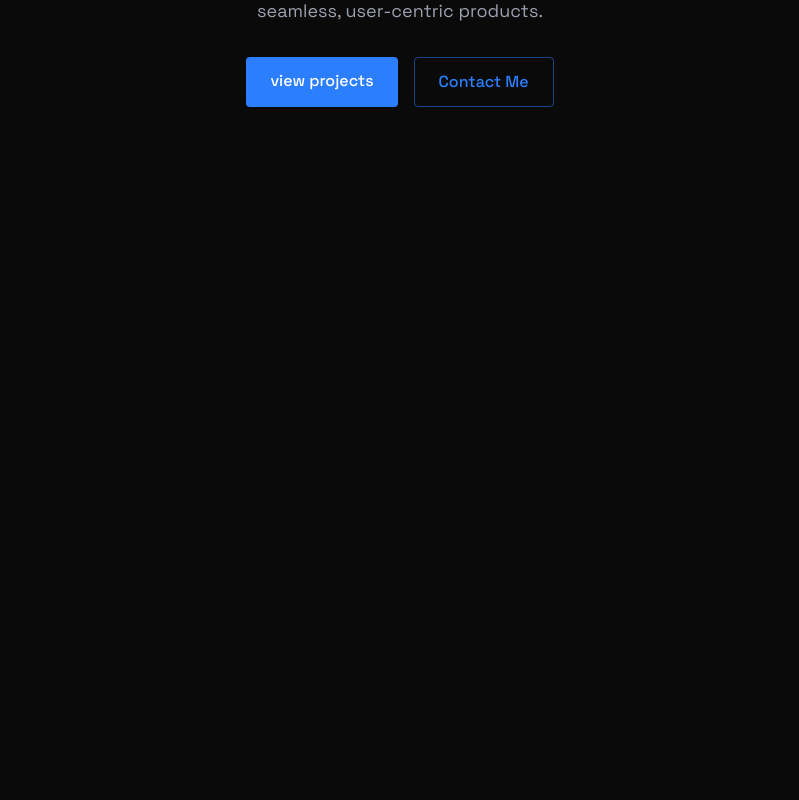
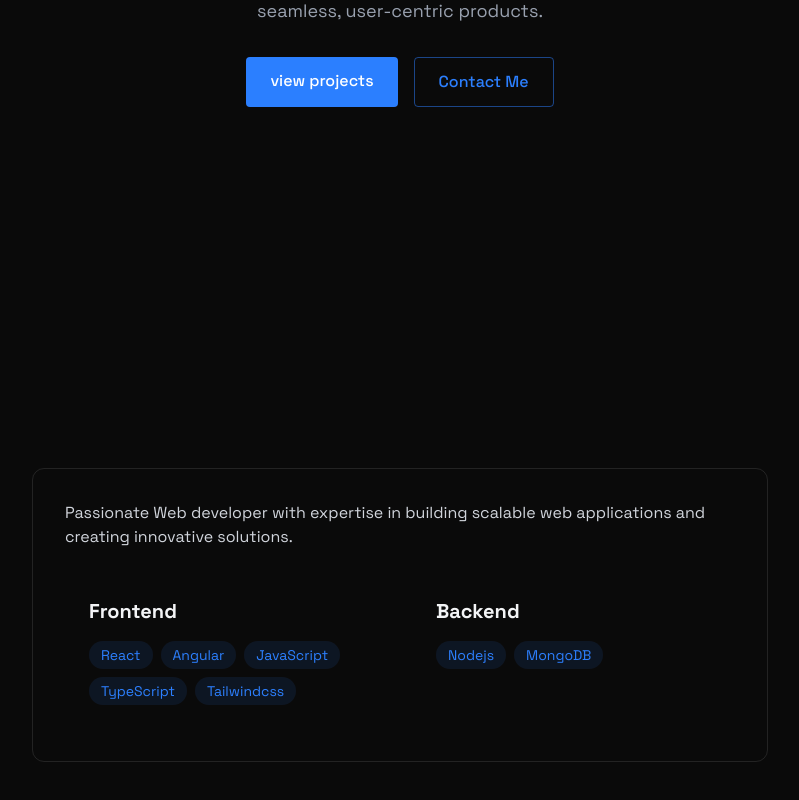
Before and after one commit to saraswathy-dev/MYportfolio, a React (Vite) app: page / in a window 1280 px wide. Shown: the part 480-1280 px from the top of the page, without its empty margins (240-1039 px from the left). Before the commit the page ends 800 px from the top, so only its background shows below. Built offline with nearby package versions, Linux system fonts and the light colour scheme.

Commit message:
About section-skills

```diff
--- a/src/App.jsx
+++ b/src/App.jsx
@@ -5,6 +5,7 @@
 import Navbar from "./components/Navbar.jsx";
 import Mobilemenu from "./components/Mobilemenu.jsx";
 import Home from "./components/sections/Home.jsx";
+import About from "./components/sections/About.jsx";
 const App = () => {
   const [isLoaded, setIsLoaded] = useState(false);
   const [menuOpen, setMenuOpen] = useState(false);
@@ -21,6 +22,7 @@
         <Navbar menuOpen={menuOpen} setMenuOpen={setMenuOpen}></Navbar>
         <Mobilemenu menuOpen={menuOpen} setMenuOpen={setMenuOpen}></Mobilemenu>
         <Home></Home>
+        <About></About>
       </div>
     </>
   );
--- a/src/components/Navbar.jsx
+++ b/src/components/Navbar.jsx
@@ -27,7 +27,7 @@
               Home{" "}
             </a>
             <a
-              href="#About"
+              href="#about"
               className="text-gray-300 hover:text-white transition-colors"
             >
               {" "}
--- a/src/components/sections/About.jsx
+++ b/src/components/sections/About.jsx
@@ -0,0 +1,65 @@
+const About = () => {
+  const frontend = [
+    "React",
+    "Angular",
+    "JavaScript",
+    "TypeScript",
+    "Tailwindcss",
+  ];
+  const backend = ["Nodejs", "MongoDB"];
+  return (
+    <section
+      id="about"
+      className="min-h-screen items-center justify-center py-20"
+    >
+      <div className="max-w-3xl mx-auto px-4">
+        <h2
+          className="text-3xl font-bold mb-8 bg-gradient from-blue-500 to-cyan-400
+        text-center bg-clip-text text-transparent"
+        >
+          About me
+        </h2>
+        <div className="rounded-xl p-8 border-white/10 border hover:-translate-y-1 transition-all">
+          <p className="text-gray-300 mb-6">
+            Passionate Web developer with expertise in building scalable web
+            applications and creating innovative solutions.
+          </p>
+          <div className="grid grid-cols-1 md:grid-cols-2 gap-6">
+            <div className="rounded-xl p-6 hover:-translate-y-1 translate-all">
+              <h3 className="text-xl font-bold mb-4">Frontend</h3>
+              <div className="flex flex-wrap gap-2">
+                {frontend.map((tech, key) => (
+                  <span
+                    key={key}
+                    className="bg-blue-500/10 text-blue-500 py-1 px-3 rounded-full text-sm hover:bg-blue-500/20
+                hover:shadow-[0_2px_8px_rgba(59,130,2246,0.2)] transition"
+                  >
+                    {tech}
+                  </span>
+                ))}
+              </div>
+            </div>
+            <div className="rounded-xl p-6 hover:-translate-y-1 translate-all">
+              <h3 className="text-xl font-bold mb-4">Backend</h3>
+              <div className="flex flex-wrap gap-2">
+                {backend.map((tech, key) => (
+                  <span
+                    key={key}
+                    className="bg-blue-500/10 text-blue-500 py-1 px-3 rounded-full text-sm hover:bg-blue-500/20
+                hover:shadow-[0_2px_8px_rgba(59,130,2246,0.2)] transition"
+                  >
+                    {tech}
+                  </span>
+                ))}
+              </div>
+            </div>
+          </div>
+          <div>
+            <div></div>
+          </div>
+        </div>
+      </div>
+    </section>
+  );
+};
+export default About;
--- a/src/components/sections/Home.jsx
+++ b/src/components/sections/Home.jsx
@@ -5,7 +5,7 @@
       className="min-h-screen flex items-center justify-center relative"
     >
       <div className="text-center z-10 px-4">
-        <h1 className="text-5xl md:text-7xl font-bold mb-6 bg-gradient-to-r from-blue-500 to-purple-600 bg-clip-text text-transparent leading-right">
+        <h1 className="text-5xl md:text-7xl font-bold mb-6 bg-gradient-to-r from-blue-500  to-cyan-400  bg-clip-text text-transparent leading-right">
           Hi,I'm Saraswathy Rajendran
         </h1>
         <p className="text-gray-400 text-lg mb-8 max-w-lg mx-auto">
```
